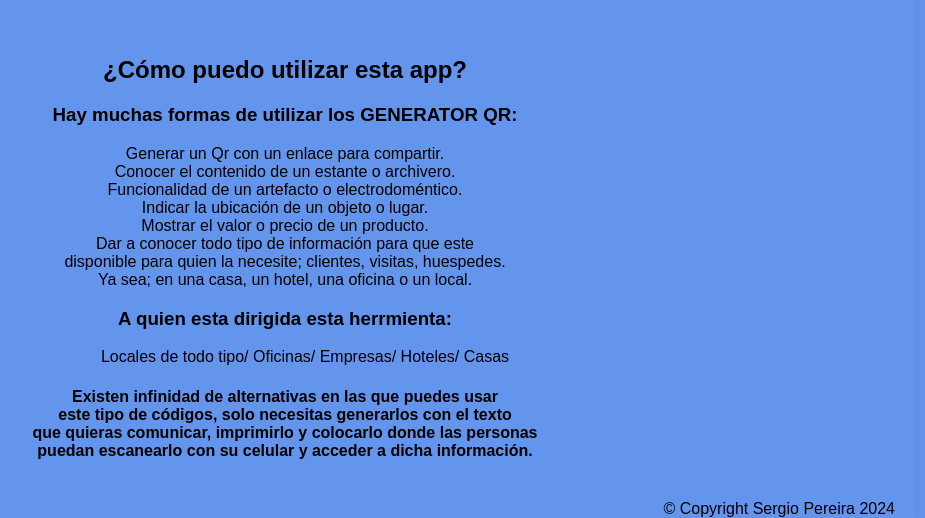
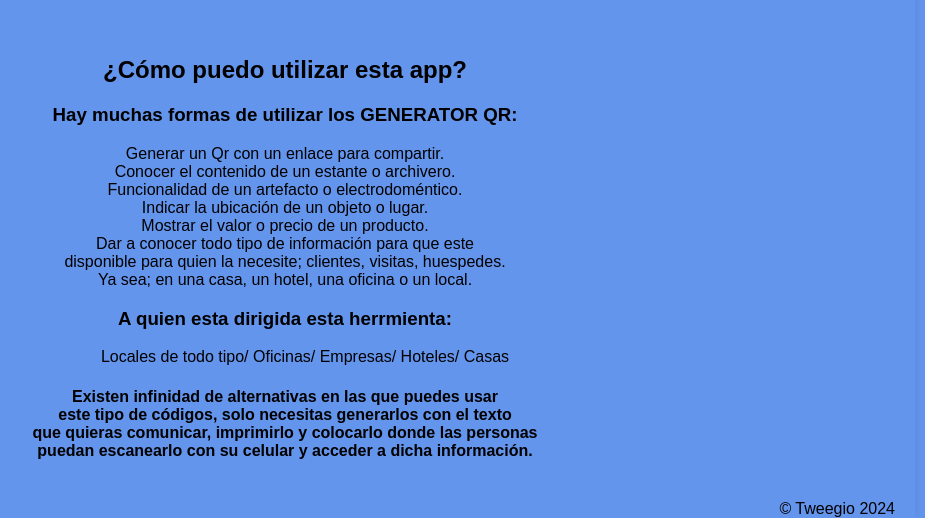
Before and after one commit to tweegio/QR_generator, a plain HTML site: page index.html in a window 1280 px wide. Shown: the part 1043-1561 px from the top of the page, without its empty margins (355-1280 px from the left). Drawn offline with Linux system fonts and the light colour scheme.

Commit message:
Update index.html
cambio de footer

```diff
--- a/index.html
+++ b/index.html
@@ -82,7 +82,7 @@
     <script src="https://cdn.jsdelivr.net/gh/davidshimjs/qrcodejs/qrcode.min.js"></script>
     <script src="script.js"></script>
     <footer>
-       	&copy Copyright Sergio Pereira 2024
+       	&copy Tweegio 2024
     </footer>
 </body>
 </html>
```
